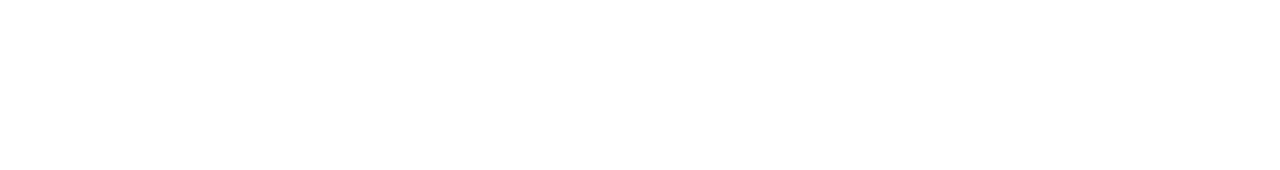
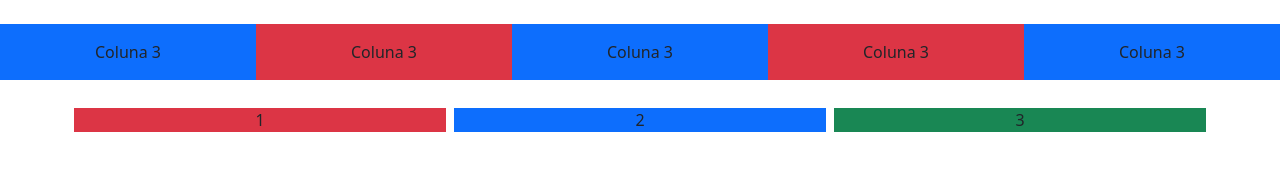
Before and after one commit to Isabella010101/Bootstrap, a plain HTML site: page ex2_sistema-grid/ex2.html in a window 1280 px wide. Drawn offline with nearby package versions, Linux system fonts and the light colour scheme.

Commit message:
Exercício 2
Exercício 2

```diff
--- a/ex2_sistema-grid/ex2.html
+++ b/ex2_sistema-grid/ex2.html
@@ -6,10 +6,31 @@
     <title>Grid Bootstrap</title>
     <link href="https://cdn.jsdelivr.net/npm/bootstrap@5.3.0/dist/css/bootstrap.min.css" rel="stylesheet">
 </head>
+</head>
 <body>
 
 
-    <!-- 1ª Digitação (Aqui) -->
+    <div class="container-fluid mt-4">
+        <div class="row">
+            <!-- se deixar sem npumero nas divisóes, ele se ajusta sozinho -->
+            <!-- p - padding geral em todos os lados no valor de 3 -->
+            <div class="col-sm bg-primary text-center p-3">Coluna 3</div>
+            <div class="col-sm bg-danger text-center p-3">Coluna 3</div>
+            <div class="col-sm bg-primary text-center p-3">Coluna 3</div>
+            <div class="col-sm bg-danger text-center p-3">Coluna 3</div>
+            <div class="col-sm bg-primary text-center p-3">Coluna 3</div>
+        </div>
+    </div>
+
+    <div class="container mt-4 ">
+        <div class="row">
+            <div class="col-sm text-center bg-danger m-1">1</div>
+            <div class="col-sm text-center bg-primary m-1">2</div>
+            <div class="col-sm text-center bg-success m-1">3</div>
+        </div>
+    </div>
+
+
 
 
     <script src="https://cdn.jsdelivr.net/npm/bootstrap@5.3.0/dist/js/bootstrap.bundle.min.js"></script>
```
Also changed, not shown: ex1b__instalacao_npm/index.html (+4 -0 lines).
